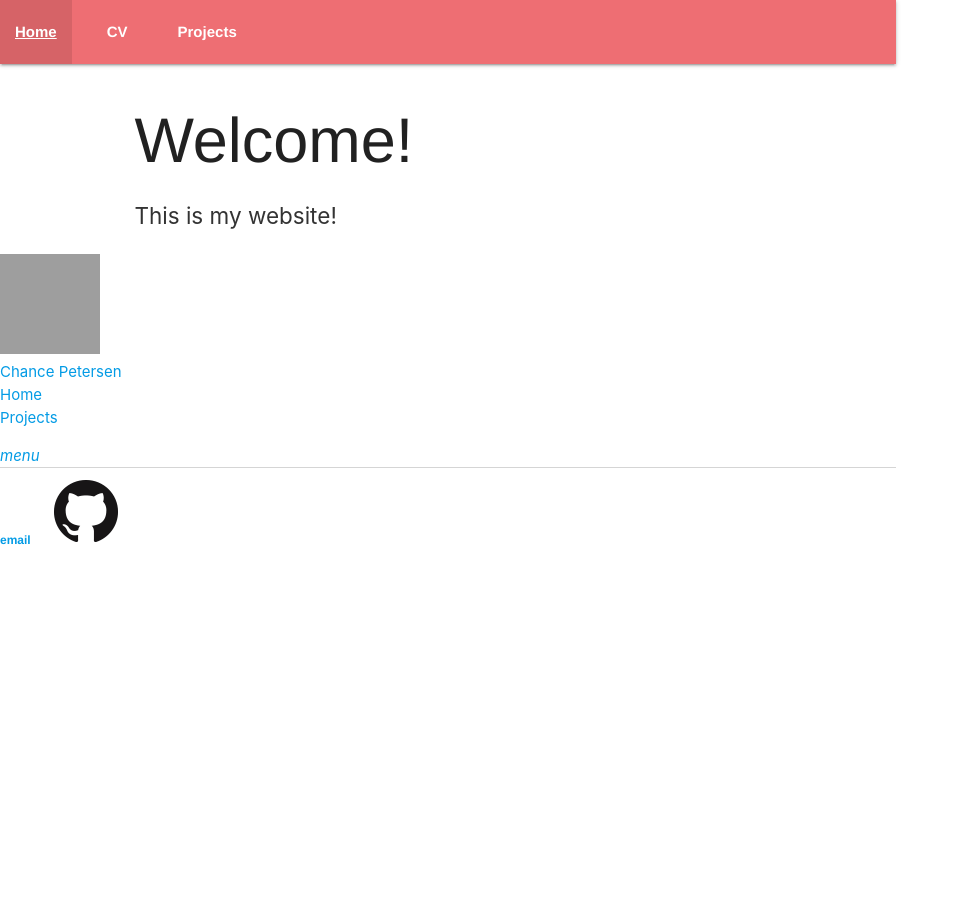
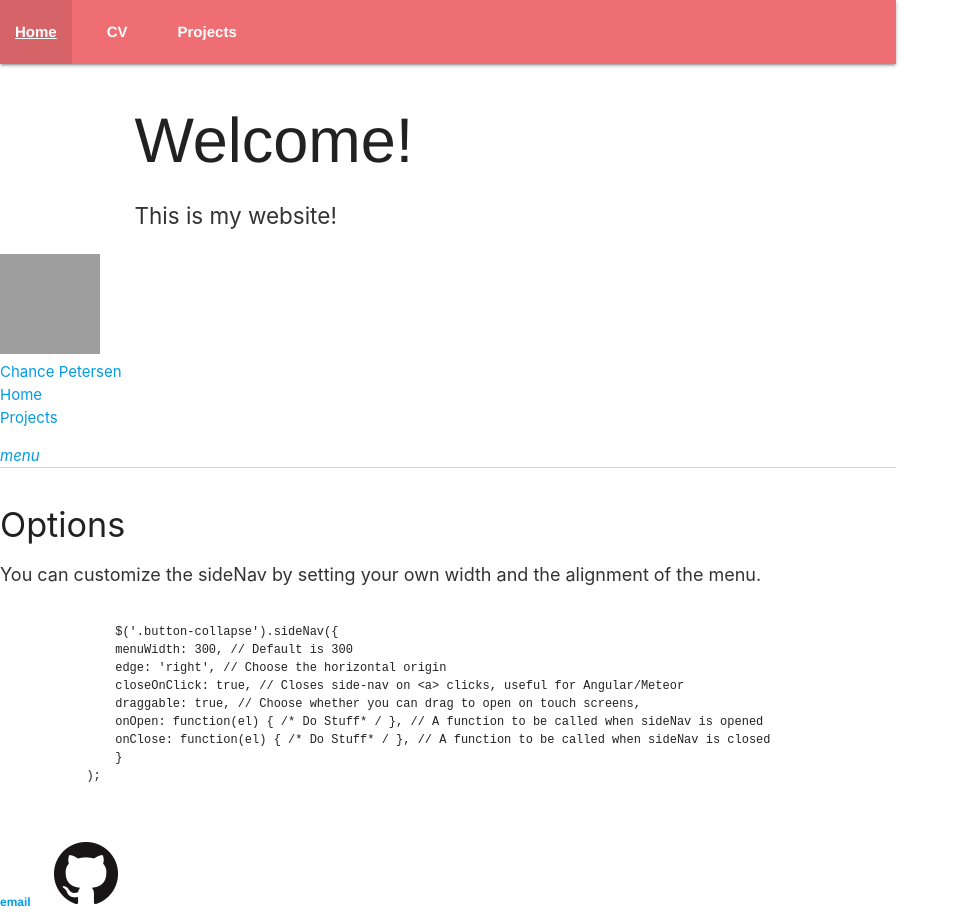
Before and after one commit to PlayitbyChance/PlayitByChance.github.io, a Jekyll site: the page built from index.html, in a window 1280 px wide. Shown: the whole page, without its empty margins (0-961 px from the left). Built offline with Jekyll 4.4.1, drawn with Linux system fonts in a browser that asks for light colours; nearby versions of some CDN libraries; library files that are not in the unit come from our copies; before the commit the page ends 900 px from its top, so only the background shows below that; grey boxes are pictures that could not be loaded.

```diff
--- a/_layouts/default.html
+++ b/_layouts/default.html
@@ -36,6 +36,24 @@
 			<a href="#" data-activates="slide-out" class="button-collapse"><i class="material-icons">menu</i></a>
 
 	    <footer>
+
+	    <div id="options" class="scrollspy section">
+            <h4>Options</h4>
+            <p>You can customize the sideNav by setting your own width and the alignment of the menu. </p>
+            <pre><code class="language-javascript">
+                $('.button-collapse').sideNav({
+                menuWidth: 300, // Default is 300
+                edge: 'right', // Choose the horizontal origin
+                closeOnClick: true, // Closes side-nav on &lt;a> clicks, useful for Angular/Meteor
+                draggable: true, // Choose whether you can drag to open on touch screens,
+                onOpen: function(el) { /* Do Stuff* / }, // A function to be called when sideNav is opened
+                onClose: function(el) { /* Do Stuff* / }, // A function to be called when sideNav is closed
+                }
+            );
+            </code></pre>
+        </div>
+
+
 	    	<ul>
 	        	<li><a href="mailto:chancepetersen92@gmail.com">email</a></li>
 				<a href="https://github.com/PlayitbyChance" target="_blank"><img src = "assets/GitHub-Mark-64px.png" alt = "GitHub image"></a>
```
